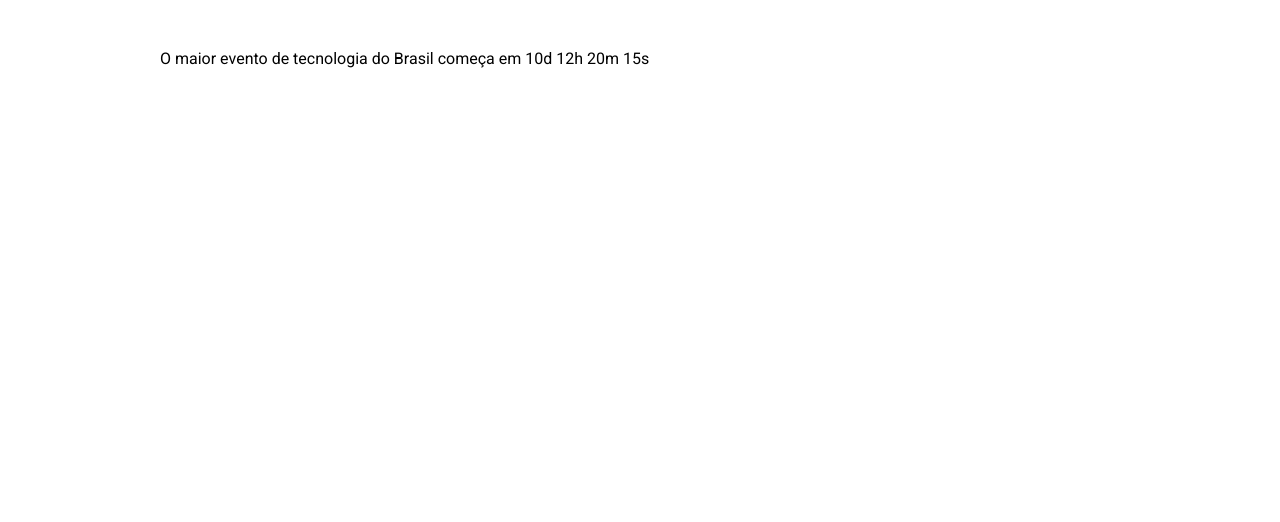
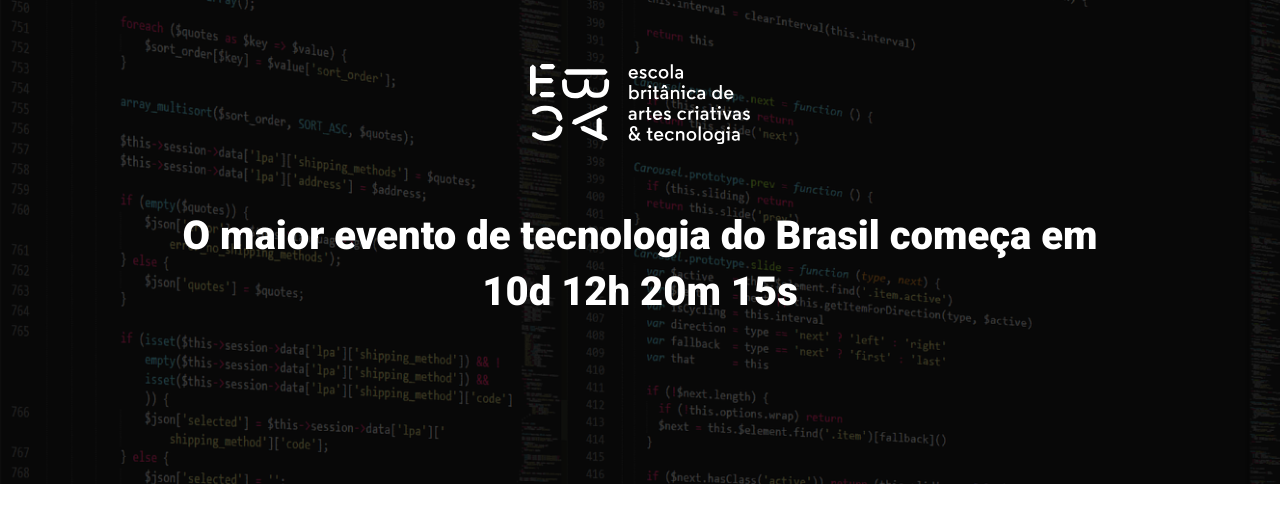
Before and after one commit to Marcelosoaresdev/ebac_tech_talks, a website built with Parcel: page src/index.html in a window 1280 px wide. Built offline with nearby package versions, Linux system fonts and the light colour scheme.

Commit message:
criando o hero

```diff
--- a/src/index.html
+++ b/src/index.html
@@ -6,14 +6,14 @@
     <title>EBAC tech Talks</title>
     <link rel="preconnect" href="https://fonts.googleapis.com">
     <link rel="preconnect" href="https://fonts.gstatic.com" crossorigin>
-    <link href="https://fonts.googleapis.com/css2?family=Roboto:wght@400;700&display=swap" rel="stylesheet">
+    <link href="https://fonts.googleapis.com/css2?family=Roboto:wght@400;700;900&display=swap" rel="stylesheet">
     <link rel="stylesheet" href="styles/main.scss">
 </head>
 <body>
     <header class="hero">
         <div class="container">
-            <img src="./images/ebac_logo.svg" alt="EBAC">
-            <p>
+            <img class="hero__logo" src="./images/ebac_logo.svg" alt="EBAC">
+            <p class="hero__text">
                 O maior evento de tecnologia do Brasil começa em 10d 12h 20m 15s
             </p>
         </div>
--- /dev/null
+++ b/src/styles/_hero.scss
@@ -0,0 +1,52 @@
+.hero {
+    padding-top: 64px;
+    padding-bottom: 100px;
+    background-image: url(../images/fundo.png);
+    background-repeat: no-repeat;
+    background-size: cover;
+    position: relative;
+
+    .container {
+        position: relative;
+    }
+
+    &::before {
+        position: absolute;
+        top: 0;
+        left: 0;
+        width: 100%;
+        height: 100%;
+        background-color: #000;
+        content: '';
+        opacity: 0.7;
+    }
+
+    &__text {
+        margin-top: 64px;
+        margin-bottom: 64px;
+        font-size: 40px;
+        line-height: 56px;
+        font-weight: 800;
+        text-align: center;
+    }
+
+    &__logo {
+        margin: 0 auto;
+        height: 80px;
+        display: block;
+    }
+
+    @media (max-width: 640px) {
+        padding: 40px 0;
+
+        &__logo {
+            height: 40px;
+        }
+
+        &__text {
+            font-size: 22px;
+            line-height: 24px;
+            margin: 24px 0;
+        }
+    }
+}
--- a/src/styles/main.scss
+++ b/src/styles/main.scss
@@ -1,8 +1,11 @@
+@use 'hero';
+
 * {
     margin: 0;
     padding: 0;
     box-sizing: border-box;
     font-family: Roboto, sans-serif;
+    color: #fff;
 }
 
 .container {
```
